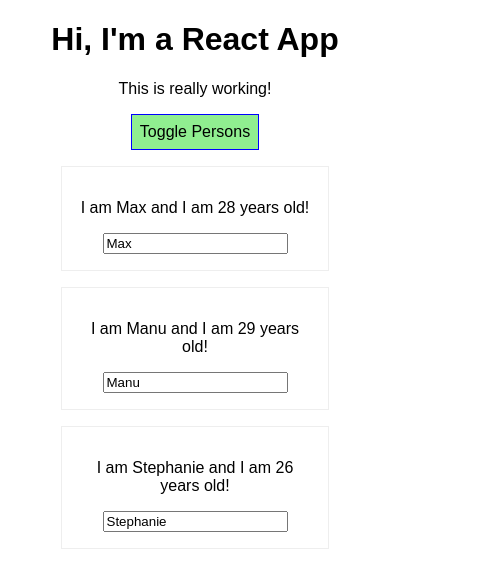
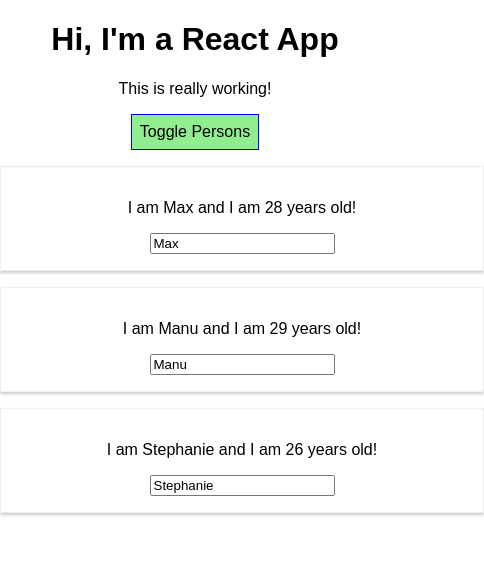
Before and after one commit to CarlaCostea/react-complete-guide, a React app: page / in a window 390 px wide. Both pictures are taken after a click on the button "Toggle Persons". Shown: the top 588 px of the page, 484 px wide, since content can reach past the window. Built offline with nearby package versions, Linux system fonts and the light colour scheme.

Commit message:
css modules & media queries

```diff
--- a/src/Person/Person.css
+++ b/src/Person/Person.css
@@ -2,12 +2,13 @@
     width: 60%;
     margin: 16px auto;
     border: 1px solid #eee;
+    box-shadow: 0 2px 3px #ccc;
     padding: 16px;
     text-align: center;
 }
 
-/* @media (min-width: 50px) {
+@media (min-width: 50px) {
     .Person {
         width: 450px;
     }
-} */
+}
--- a/src/Person/Person.js
+++ b/src/Person/Person.js
@@ -1,36 +1,17 @@
-import React from 'react'
-import styled from 'styled-components'
+import React from 'react';
+import classes from './Person.css';
 
-//import './Person.css'
-
-// this already is a react component
-const StyledDiv = styled.div`
-width: 60%;
-margin: 16px auto;
-border: 1px solid #eee;
-padding: 16px;
-text-align: center;
-
-@media (min-width: 500px): {
- width: '450px'
-}`
-
-const person = (props) => {
-    const personStyle = {
-        // if we want to use meddia querries we need to import StyleRoot from radium and export the app wrapped in StyleRoot
-        '@media (min-width: 500px)': {
-            width: '450px'
-        }
-    }
-
+const person = props => {
     return (
-       // <div className="Person" style={personStyle}>
-       <StyledDiv>
-            <p onClick={props.click} >I am {props.name} and I am {props.age} years old! {props.children}</p>
+        <div className={classes.Person}>
+            <p onClick={props.click}>
+                I am {props.name} and I am {props.age} years old!
+            </p>
+            <p>{props.children}</p>
             <input type="text" onChange={props.changed} value={props.name} />
-        </StyledDiv>
-    )
-}
+        </div>
+    );
+};
 
 export default person
 // export default Radium(person);
```
Also changed, not shown: src/Person/PersonOld.js (added, +36 -0 lines), Resources.txt (added), src/Person/cssModules.txt (added).
